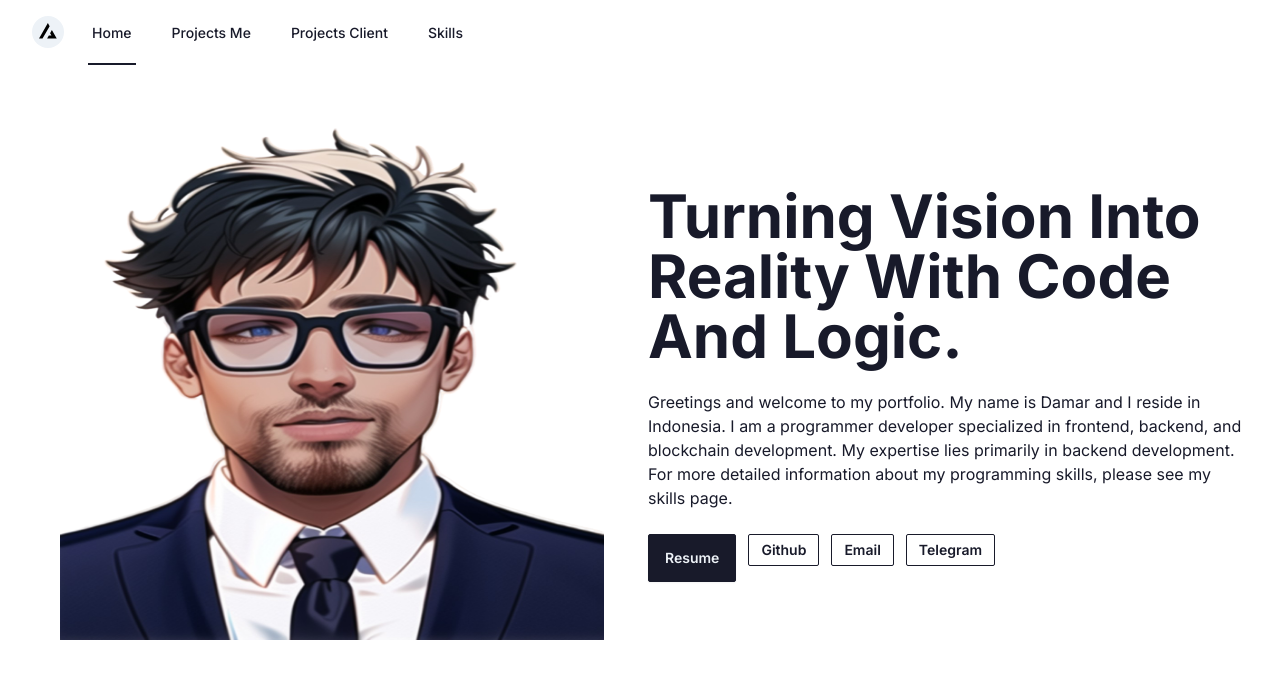
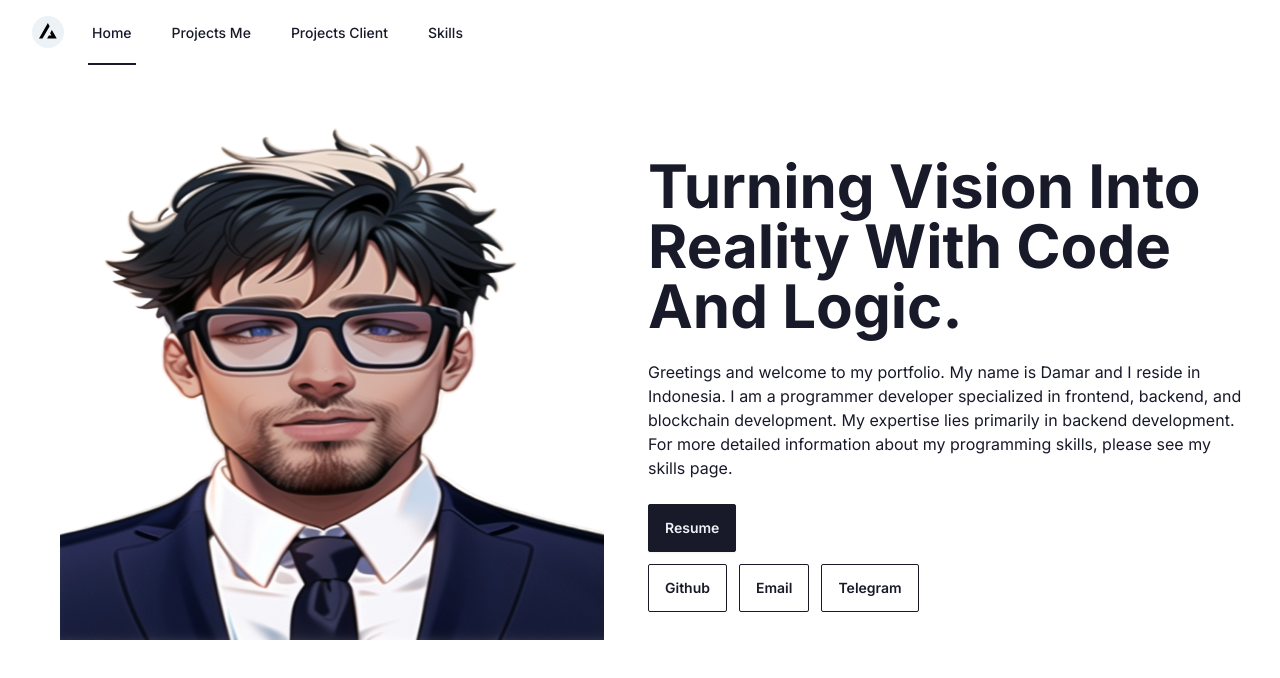
Before and after one commit to damartripamungkas/damartripamungkas.github.io, a Next.js app: page / in a window 1280 px wide. Shown: the top 678 px of the page. Built offline with nearby package versions, Linux system fonts and the light colour scheme.

Commit message:
chore: change position button page home

```diff
--- a/src/app/home/btn.tsx
+++ b/src/app/home/btn.tsx
@@ -38,25 +38,24 @@ export default function Page() {
   return (
     <>
       <RenderModal isOpen={openModal} callbackClose={setOpenModal} />
-      <div className="flex flex-row gap-3">
-        <button
-          className="btn btn-neutral"
-          onClick={() => {
-            setOpenModal(true)
-          }}
-        >
+      <div className="row space-y-3">
+        <div className="col-6">
+          <button className="btn btn-neutral" onClick={() => setOpenModal(true)}>
             Resume
           </button>
-        {/* <a href="/contact" className="btn btn-outline">
-          Contact
-        </a> */}
+        </div>
+        <div className="col-2">
+          <div className="flex flex-row gap-3">
+            {/* <a href="/contact" className="btn btn-outline">Contact</a> */}
 
             {contact.map((it: any, index: number) => (
-          <a key={index} href={it.url_redirect} about={it.name} className="btn btn-sm btn-outline">
+              <a key={index} href={it.url_redirect} about={it.name} className="btn btn-outline">
                 {it.name}
               </a>
             ))}
           </div>
+        </div>
+      </div>
     </>
   )
 }
```
Lines whose indentation alone changed are shown as unchanged.
